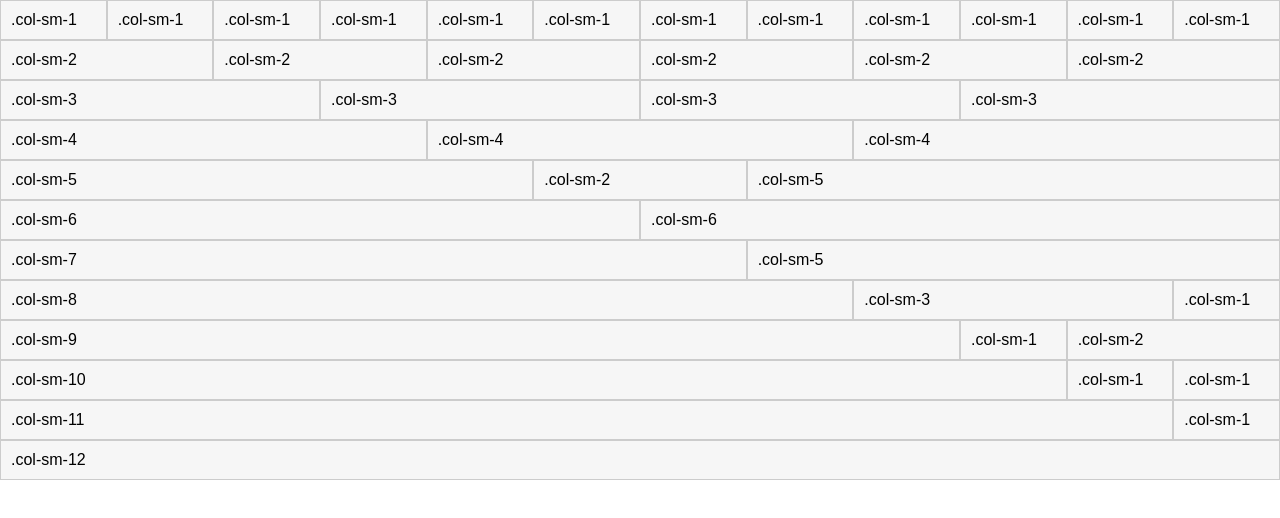
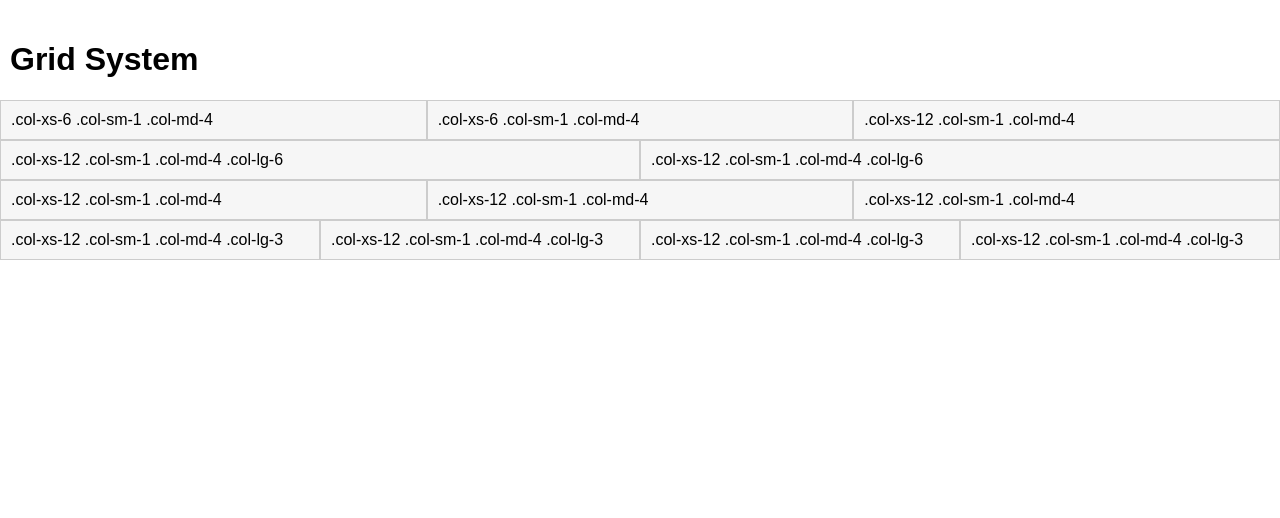
Before and after one commit to fernvilla/framework, a website: page index.html in a window 1280 px wide. Drawn offline with Linux system fonts and the light colour scheme.

Commit message:
Cleanup some of the grid mixin

```diff
--- a/demo.css
+++ b/demo.css
@@ -1,3 +1,10 @@
+.container {
+  max-width: 1400px;
+  margin: auto;
+  padding-top: 20px;
+  padding-bottom: 20px;
+}
+
 .demo-grid [class^=col-] {
   padding-top: 10px;
   padding-bottom: 10px;
--- a/index.html
+++ b/index.html
@@ -12,84 +12,25 @@
 
   <body>
     <div class="container">
-      <div class="row demo-grid">
-        <div class="col-xs-6 col-sm-1">.col-sm-1</div>
-        <div class="col-xs-6 col-sm-1">.col-sm-1</div>
-        <div class="col-sm-1">.col-sm-1</div>
-        <div class="col-sm-1">.col-sm-1</div>
-        <div class="col-sm-1">.col-sm-1</div>
-        <div class="col-sm-1">.col-sm-1</div>
-        <div class="col-sm-1">.col-sm-1</div>
-        <div class="col-sm-1">.col-sm-1</div>
-        <div class="col-sm-1">.col-sm-1</div>
-        <div class="col-sm-1">.col-sm-1</div>
-        <div class="col-sm-1">.col-sm-1</div>
-        <div class="col-sm-1">.col-sm-1</div>
+      <div class="row">
+        <div class="col-xs-12">
+          <h1>Grid System</h1>
+        </div>
       </div>
 
       <div class="row demo-grid">
-        <div class="col-sm-2">.col-sm-2</div>
-        <div class="col-sm-2">.col-sm-2</div>
-        <div class="col-sm-2">.col-sm-2</div>
-        <div class="col-sm-2">.col-sm-2</div>
-        <div class="col-sm-2">.col-sm-2</div>
-        <div class="col-sm-2">.col-sm-2</div>
-      </div>
-
-      <div class="row demo-grid">
-        <div class="col-sm-3">.col-sm-3</div>
-        <div class="col-sm-3">.col-sm-3</div>
-        <div class="col-sm-3">.col-sm-3</div>
-        <div class="col-sm-3">.col-sm-3</div>
-      </div>
-
-      <div class="row demo-grid">
-        <div class="col-sm-4">.col-sm-4</div>
-        <div class="col-sm-4">.col-sm-4</div>
-        <div class="col-sm-4">.col-sm-4</div>
-      </div>
-
-      <div class="row demo-grid">
-        <div class="col-sm-5">.col-sm-5</div>
-        <div class="col-sm-2">.col-sm-2</div>
-        <div class="col-sm-5">.col-sm-5</div>
-      </div>
-
-      <div class="row demo-grid">
-        <div class="col-sm-6">.col-sm-6</div>
-        <div class="col-sm-6">.col-sm-6</div>
-      </div>
-
-      <div class="row demo-grid">
-        <div class="col-sm-7">.col-sm-7</div>
-        <div class="col-sm-5">.col-sm-5</div>
-      </div>
-
-      <div class="row demo-grid">
-        <div class="col-sm-8">.col-sm-8</div>
-        <div class="col-sm-3">.col-sm-3</div>
-        <div class="col-sm-1">.col-sm-1</div>
-      </div>
-
-      <div class="row demo-grid">
-        <div class="col-sm-9">.col-sm-9</div>
-        <div class="col-sm-1">.col-sm-1</div>
-        <div class="col-sm-2">.col-sm-2</div>
-      </div>
-
-      <div class="row demo-grid">
-        <div class="col-sm-10">.col-sm-10</div>
-        <div class="col-sm-1">.col-sm-1</div>
-        <div class="col-sm-1">.col-sm-1</div>
-      </div>
-
-      <div class="row demo-grid">
-        <div class="col-sm-11">.col-sm-11</div>
-        <div class="col-sm-1">.col-sm-1</div>
-      </div>
-
-      <div class="row demo-grid">
-        <div class="col-sm-12">.col-sm-12</div>
+        <div class="col-xs-6 col-sm-1 col-md-4">.col-xs-6 .col-sm-1 .col-md-4</div>
+        <div class="col-xs-6 col-sm-1 col-md-4">.col-xs-6 .col-sm-1 .col-md-4</div>
+        <div class="col-xs-12 col-sm-1 col-md-4">.col-xs-12 .col-sm-1 .col-md-4</div>
+        <div class="col-xs-12 col-sm-1 col-md-4 col-lg-6">.col-xs-12 .col-sm-1 .col-md-4 .col-lg-6</div>
+        <div class="col-xs-12 col-sm-1 col-md-4 col-lg-6">.col-xs-12 .col-sm-1 .col-md-4 .col-lg-6</div>
+        <div class="col-xs-12 col-sm-1 col-md-4">.col-xs-12 .col-sm-1 .col-md-4</div>
+        <div class="col-xs-12 col-sm-1 col-md-4">.col-xs-12 .col-sm-1 .col-md-4</div>
+        <div class="col-xs-12 col-sm-1 col-md-4">.col-xs-12 .col-sm-1 .col-md-4</div>
+        <div class="col-xs-12 col-sm-1 col-md-4 col-lg-3">.col-xs-12 .col-sm-1 .col-md-4 .col-lg-3</div>
+        <div class="col-xs-12 col-sm-1 col-md-4 col-lg-3">.col-xs-12 .col-sm-1 .col-md-4 .col-lg-3</div>
+        <div class="col-xs-12 col-sm-1 col-md-4 col-lg-3">.col-xs-12 .col-sm-1 .col-md-4 .col-lg-3</div>
+        <div class="col-xs-12 col-sm-1 col-md-4 col-lg-3">.col-xs-12 .col-sm-1 .col-md-4 .col-lg-3</div>
       </div>
     </div>
   </body>
--- a/scss/mixins/_grid.scss
+++ b/scss/mixins/_grid.scss
@@ -14,14 +14,10 @@
   @include clearfix();
 }
 
-@function breakpoint-min($name, $breakpoints: $grid-breakpoints) {
+@mixin media-breakpoint-min($name, $breakpoints: $grid-breakpoints) {
   $min: map-get($breakpoints, $name);
-  @return if($min != 0, $min, null);
-}
 
-@mixin media-breakpoint($name, $breakpoints: $grid-breakpoints) {
-  $min: breakpoint-min($name, $breakpoints);
-  @if $min {
+  @if ($min != 0) {
     @media (min-width: $min) {
       @content;
     }
@@ -46,11 +42,15 @@
       }
     }
 
-    @include media-breakpoint($breakpoint) {
+    @include media-breakpoint-min($breakpoint) {
+      %grid-column-float-#{$breakpoint} {
+        float: left;
+      }
+
       @for $i from 1 through $columns {
         .col-#{$breakpoint}-#{$i} {
-          float: left;
-          width: 100% / $grid-columns * $i;
+          @extend %grid-column-float-#{$breakpoint};
+          width: 100% / $columns * $i;
         }
       }
     }
```
Also changed, not shown: dist/css/framework.css, 1 other file.
